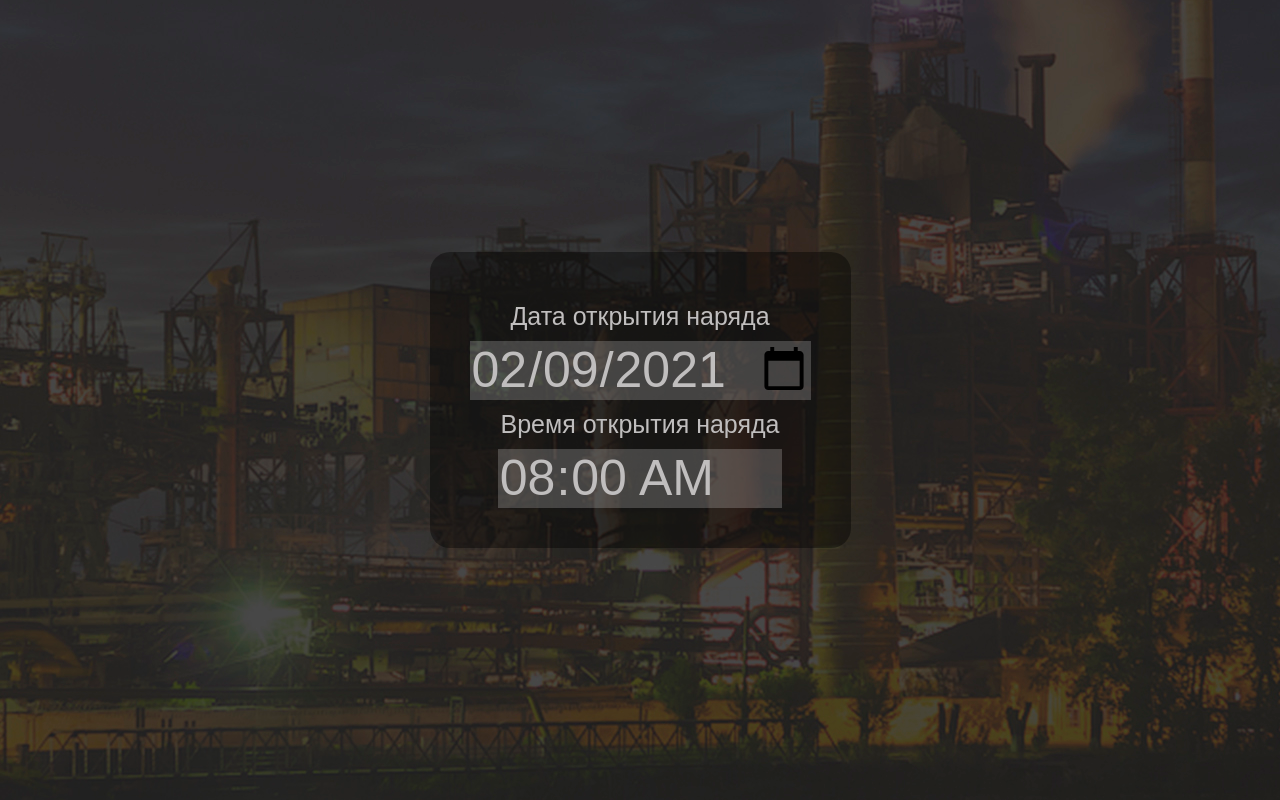
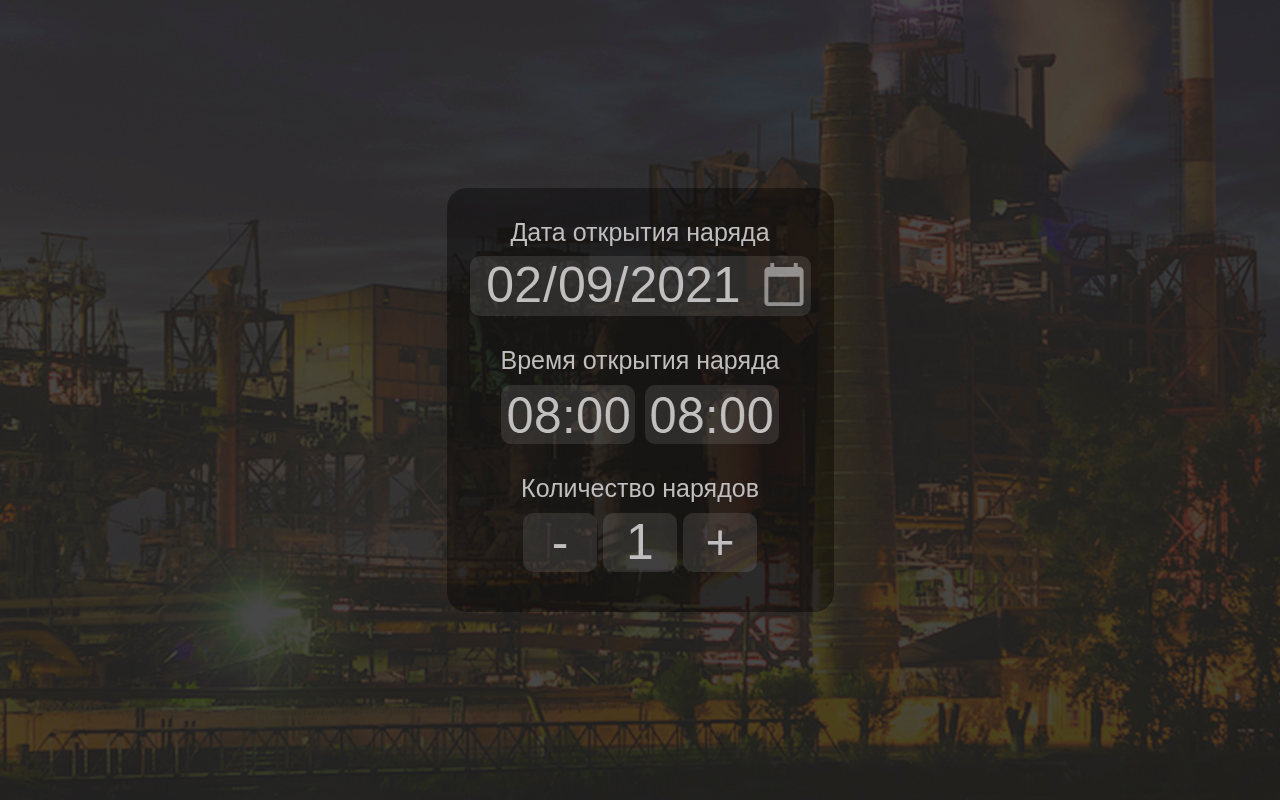
Before and after one commit to alexandrov828282/preparation_of_work_orders, a plain HTML site: page index.html in a window 1280 px wide. Drawn offline with Linux system fonts and the light colour scheme.

Commit message:
100220211049

```diff
--- a/css/style.less
+++ b/css/style.less
@@ -14,22 +14,56 @@ body{
 .start-block{
     display: flex;
     flex-direction: column;
+    align-items: center;
     border-radius: 20px;
     background-color: rgba(0, 0, 0, 0.400);
     padding: 20px;
     font-family: Arial, Helvetica, sans-serif;
     color: @color-text;
-}
 
-.dateandtime-block{
-    display: flex;
-    flex-direction: column;
-    align-items: center;
-    padding: 20px;
+    & input{
+        margin-bottom: 20px;
+        text-align: center;
+        // margin: 0 5px;
+        color: @color-text;
+        // color: rgb(95, 95, 95);
+        background-color: rgba(255, 255, 255, 0.1);
+        font-size: 50px;
+        border-width: 0;
+        border-radius: 10px;
+        margin: 0 3px 20px 3px;
+    }
 }
 
 .startdate{
     max-width: 340px;
+}
+
+.starttime{
+    position: relative;
+    & input{
+        width: 130px;
+        text-align: center;
+    }
+    & .img-time-0800{
+        position: absolute;
+        left: 9px;
+        top: 10px;
+    }
+    & .img-time-2000{
+        position: absolute;
+        left: 152px;
+        top: 10px;
+    }
+}
+
+.numorder-block{
+    display: flex;
+    flex-direction: row;
+    & input
+    {
+        width: 70px;
+    }
 }
 
 h1{
@@ -37,40 +71,35 @@ h1{
     margin-bottom: 50px;
 }
 
-input{
-    color: @color-text;
-    background-color: rgba(255, 255, 255, 0.2);
-    font-size: 50px;
-    border-width: 0;
-}
-
 p{
     font-size: 25px;
     margin: 10px;
 }
 
-// input[type="date"]{
-//     // outline: none;
-// }
+input[type="date"]::-webkit-calendar-picker-indicator {
+    cursor: pointer;
+    opacity: 0.5;
+    filter: invert(0.95);
+}
 
-// input[type="date"]::-webkit-calendar-picker-indicator {
-//     cursor: pointer;
-//     opacity: 0.65;
-//     filter: invert(0.95);
-//   }
+input[type="date"]::-webkit-calendar-picker-indicator:hover {
+    opacity: 1
+}
 
-//   input[type="date"]::-webkit-calendar-picker-indicator:hover {
-//     opacity: 1
-//   }
+// input[type="text"]{
+    //     -ms-user-select: none;
+    //     -moz-user-select: none;
+    //     -khtml-user-select: none;
+    //     -webkit-user-select: none;
+    // }
 
-//   //====================================================
+    // .noselect{
+        //     -ms-user-select: none;
+        //     -moz-user-select: none;
+        //     -khtml-user-select: none;
+        //     -webkit-user-select: none;
+        // }
 
-//   input[type="time"]::after
-// {
-//     content: "";
-//     background: #FFF;
-//     height: 20px;
-//     width: 10px;
-//     position: absolute;
-//     margin: 0 -10px;
-// }
+        .noselect{
+            user-select: none;
+        }
--- a/index.html
+++ b/index.html
@@ -12,15 +12,34 @@
 
     <div class="container">
         <div class="start-block">
-            <div class="dateandtime-block">
-                <p>Дата открытия наряда</p>
+            <!-- <div class="dateandtime-block"> -->
+                <p class="noselect">Дата открытия наряда</p>
                 <input class="startdate" type="date" value="2021-02-09">
-                <p>Время открытия наряда</p>
-                <input class="starttime" type="time" value="08:00" disabled>
+                <p class="noselect">Время открытия наряда</p>
+
+                <div class="starttime">
+                    <input id="noselect" class="noselect" type="text" disabled>
+                    <input id="noselect" class="noselect" type="text" disabled>
+                    <img class="img-time-0800" src="/img/img-0800.png" alt="08:00">
+                    <img class="img-time-2000" src="/img/img-0800.png" alt="08:00">
+                    <!-- <input id="noselect" class="noselect" type="text" value="08:00" disabled>
+                    <input id="noselect" class="noselect" type="text" value="20:00" disabled> -->
+                </div>
+
+                <p class="noselect">Количество нарядов</p>
+
+                <div class="numorder-block">
+                    <!-- <input type="text" value="&lt;" disabled> -->
+                    <input type="text" value="-" disabled>
+                    <input type="text" value="1">
+                    <!-- <input type="text" value="&gt;" disabled> -->
+                    <input type="text" value="+" disabled>
+                </div>
+
+                <!-- </div> -->
             </div>
         </div>
-    </div>
 
-    <script src="/js/script.js"></script>
-</body>
-</html>
+        <script src="/js/script.js"></script>
+    </body>
+    </html>
```
Also changed, not shown: css/style.css, img/img-0800.png (added).
